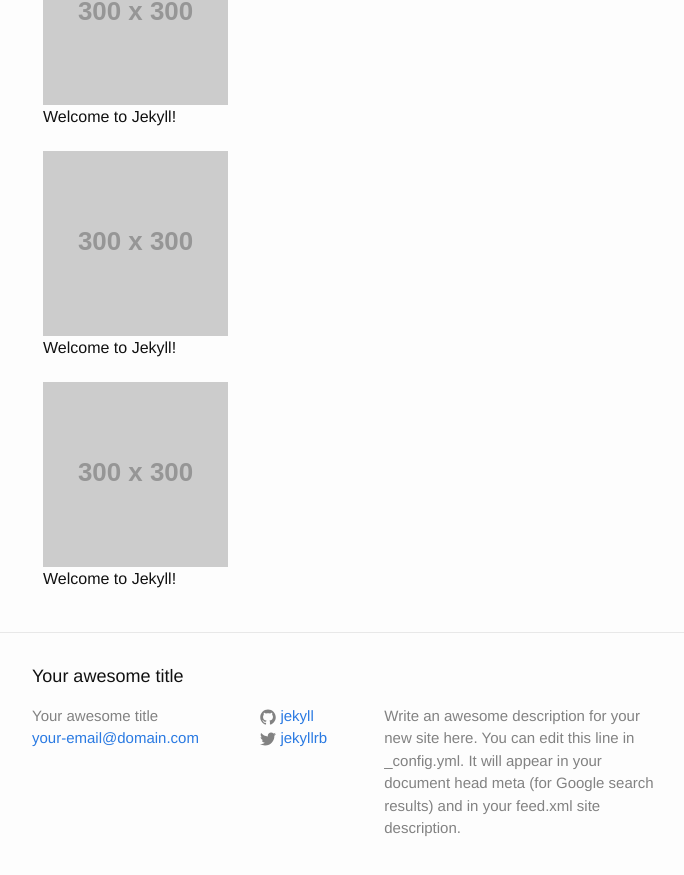
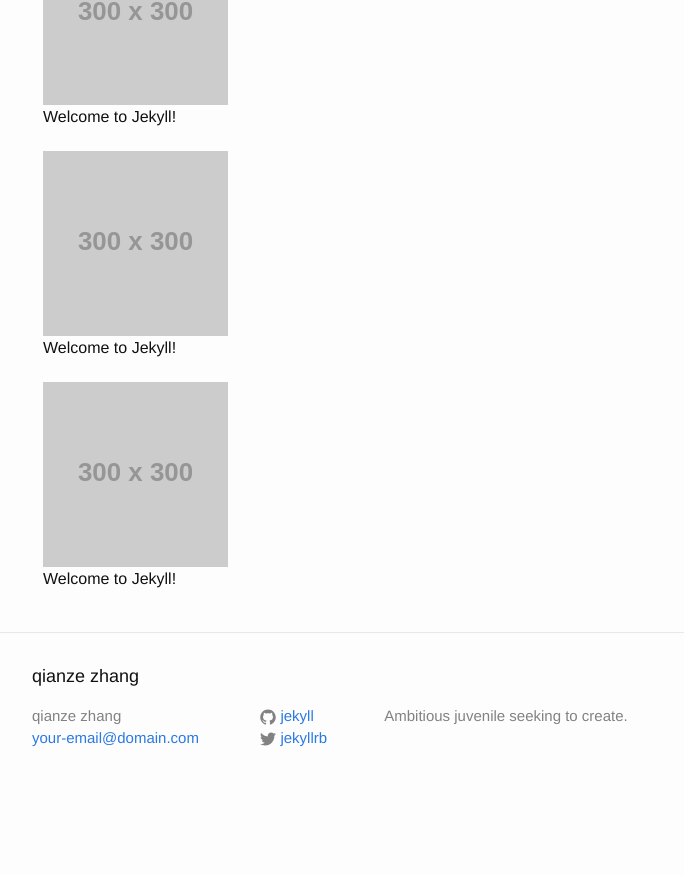
Before and after one commit to midzer/urban-theme, a Jekyll site: the page built from index.html, in a window 1280 px wide and 900 px high, scrolled down 580 px. Shown: the top 875 px of the window, without its empty margins (268-952 px from the left). Built offline with Jekyll 4.4.1, drawn with Linux system fonts in a browser that asks for light colours; after the commit the page ends 1390 px from its top, so only the background shows below that.

Commit message:
Update _config.yml

```diff
--- a/_config.yml
+++ b/_config.yml
@@ -1,10 +1,8 @@
 # Site settings
-title: Your awesome title
+title: qianze zhang
 email: your-email@domain.com
 description: > # this means to ignore newlines until "baseurl:"
-  Write an awesome description for your new site here. You can edit this
-  line in _config.yml. It will appear in your document head meta (for
-  Google search results) and in your feed.xml site description.
+  Ambitious juvenile seeking to create.
 baseurl: "" # the subpath of your site, e.g. /blog/
 url: "http://yourdomain.com" # the base hostname & protocol for your site
 twitter_username: jekyllrb
```
